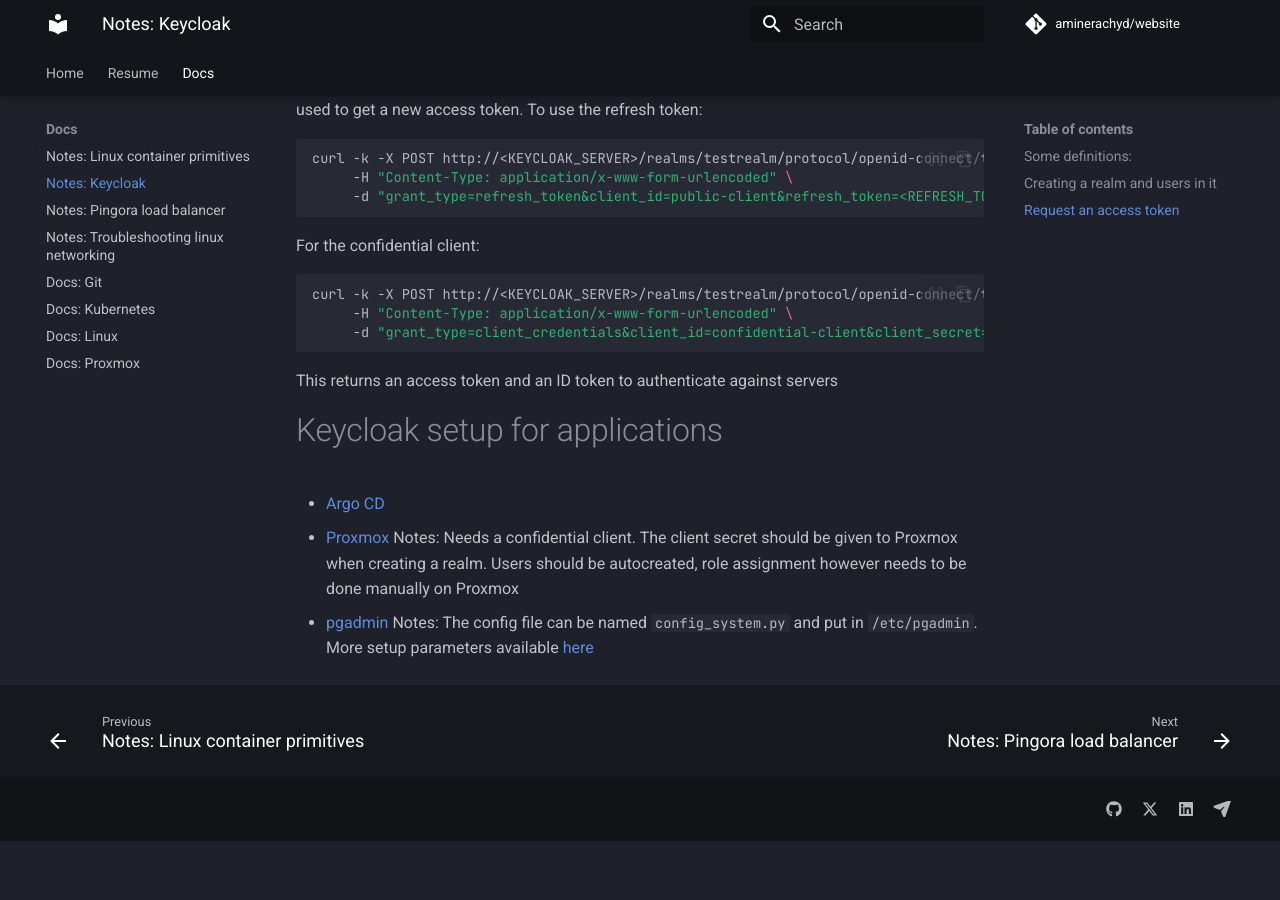
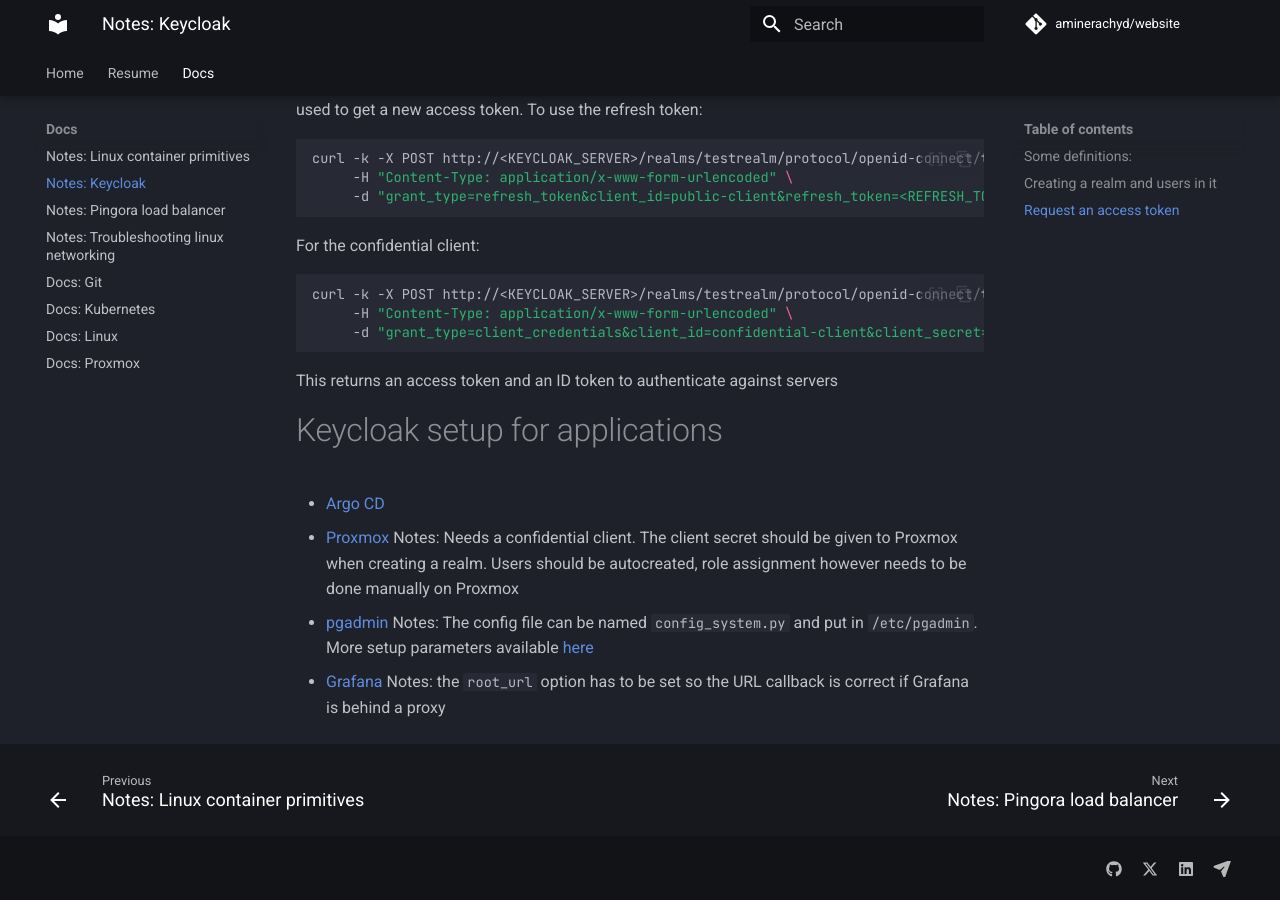
Before and after one commit to aminerachyd/website, an MkDocs documentation site: the page built from docs/Docs/NOTES_keycloak.md, in a window 1280 px wide and 900 px high, scrolled down 1361 px. Built offline with MkDocs 1.6.1 and Material for MkDocs 9.7.7, drawn with Linux system fonts in a browser that asks for light colours; comment, search, counter and statistics services are not loaded; before the commit the page ends 2202 px from its top, so only the background shows below that.

Commit message:
update keycloak notes

```diff
--- a/docs/Docs/NOTES_keycloak.md
+++ b/docs/Docs/NOTES_keycloak.md
@@ -71,3 +71,5 @@
   Notes: Needs a confidential client. The client secret should be given to Proxmox when creating a realm. Users should be autocreated, role assignment however needs to be done manually on Proxmox
 - [pgadmin](https://www.olavgg.com/show/how-to-configure-pgadmin-4-with-oauth2-and-keycloak)
   Notes: The config file can be named `config_system.py` and put in `/etc/pgadmin`. More setup parameters available [here](https://www.pgadmin.org/docs/pgadmin4/development/oauth2.html)
+- [Grafana](https://grafana.com/docs/grafana/latest/setup-grafana/configure-security/configure-authentication/keycloak/)
+  Notes: the `root_url` option has to be set so the URL callback is correct if Grafana is behind a proxy
```
